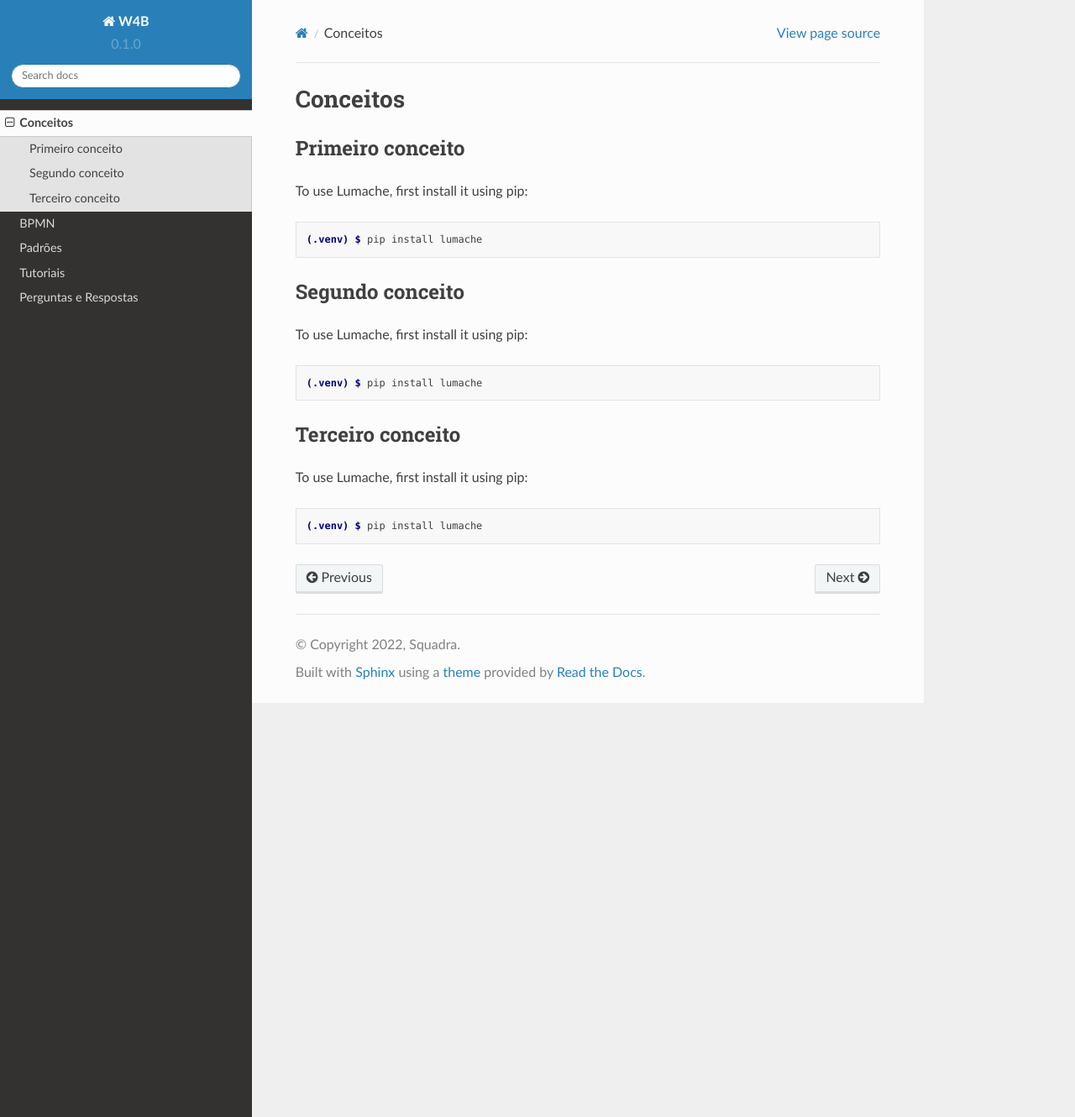
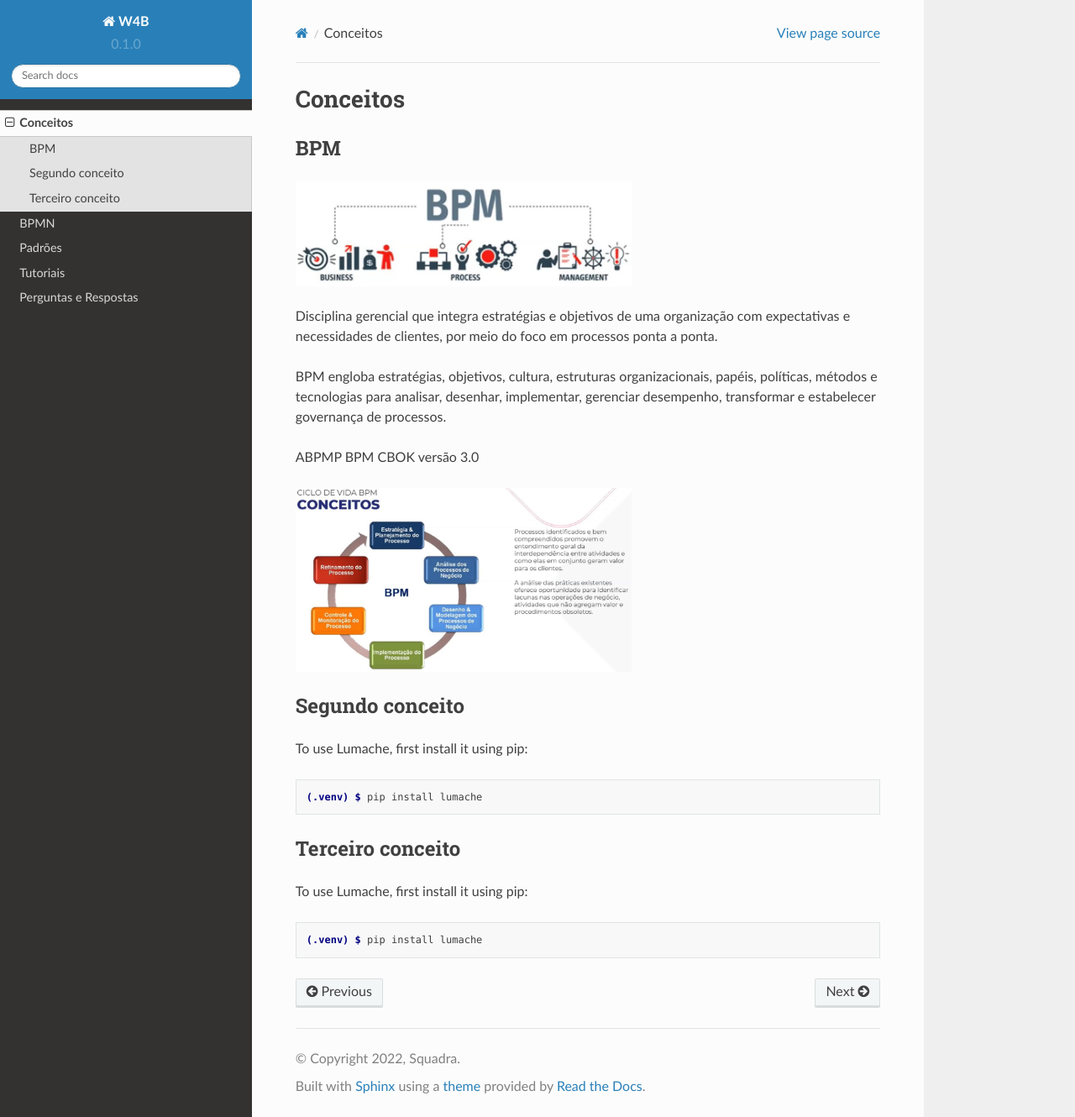
Before and after one commit to dougramalho/wings, a Sphinx documentation site: the page built from docs/source/conceitos.rst, in a window 1280 px wide and 1330 px high. Shown: the whole window at 84% size. Built offline with Sphinx 7.4.7 and the Read the Docs theme 2.0.0, drawn with Linux system fonts in a browser that asks for light colours.

Commit message:
testing images

```diff
--- a/docs/source/conceitos.rst
+++ b/docs/source/conceitos.rst
@@ -1,16 +1,28 @@
 Conceitos
 =====
 
-.. _conceito1:
+.. _bpm:
 
-Primeiro conceito
+BPM
 ------------
 
-To use Lumache, first install it using pip:
+.. image:: images/conceitos1.JPG
+  :width: 400
+  :alt: Alternative text
 
-.. code-block:: console
+Disciplina gerencial que integra estratégias e objetivos de uma organização com expectativas
+e necessidades de clientes, por meio do foco em processos ponta a ponta.
 
-   (.venv) $ pip install lumache
+BPM engloba estratégias, objetivos, cultura, estruturas organizacionais, papéis, políticas, métodos
+e tecnologias para analisar, desenhar, implementar, gerenciar desempenho, transformar e estabelecer governança
+de processos.
+
+ABPMP BPM CBOK versão 3.0
+
+
+.. image:: images/conceitos2.jpg
+  :width: 400
+  :alt: Alternative text
 
 
 .. _conceito2:
```
Also changed, not shown: docs/source/images/conceitos1.JPG (added), docs/source/images/conceitos2.jpg (added).
